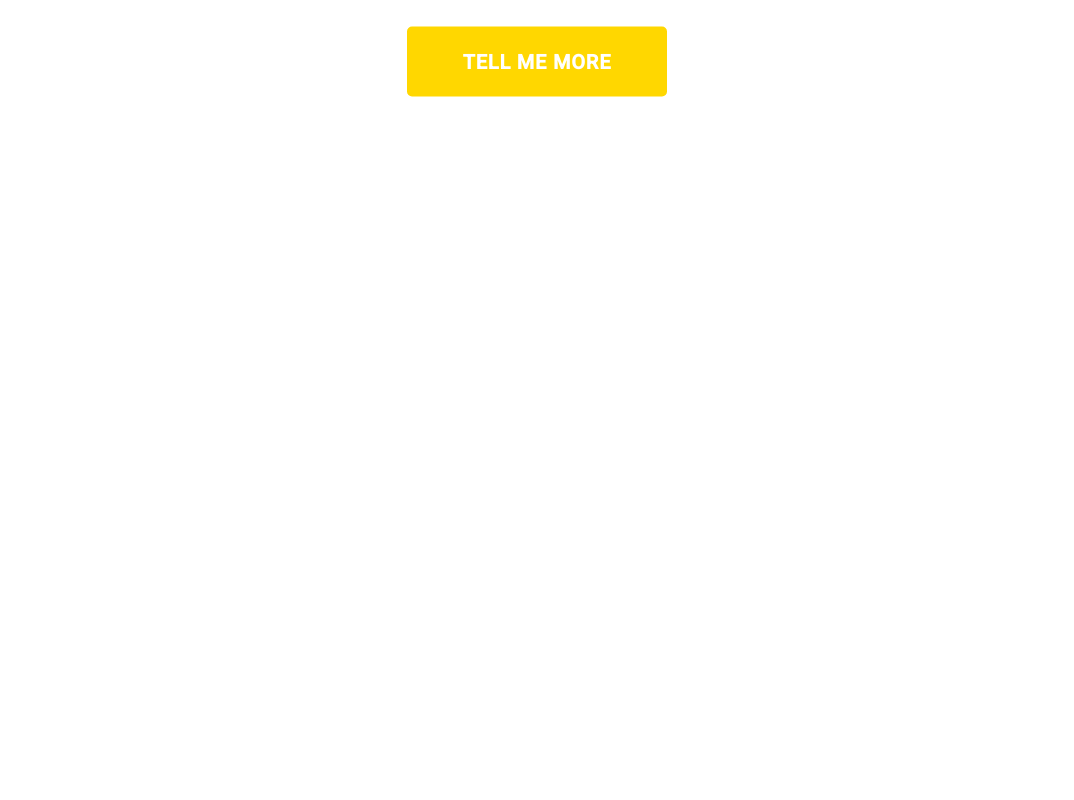
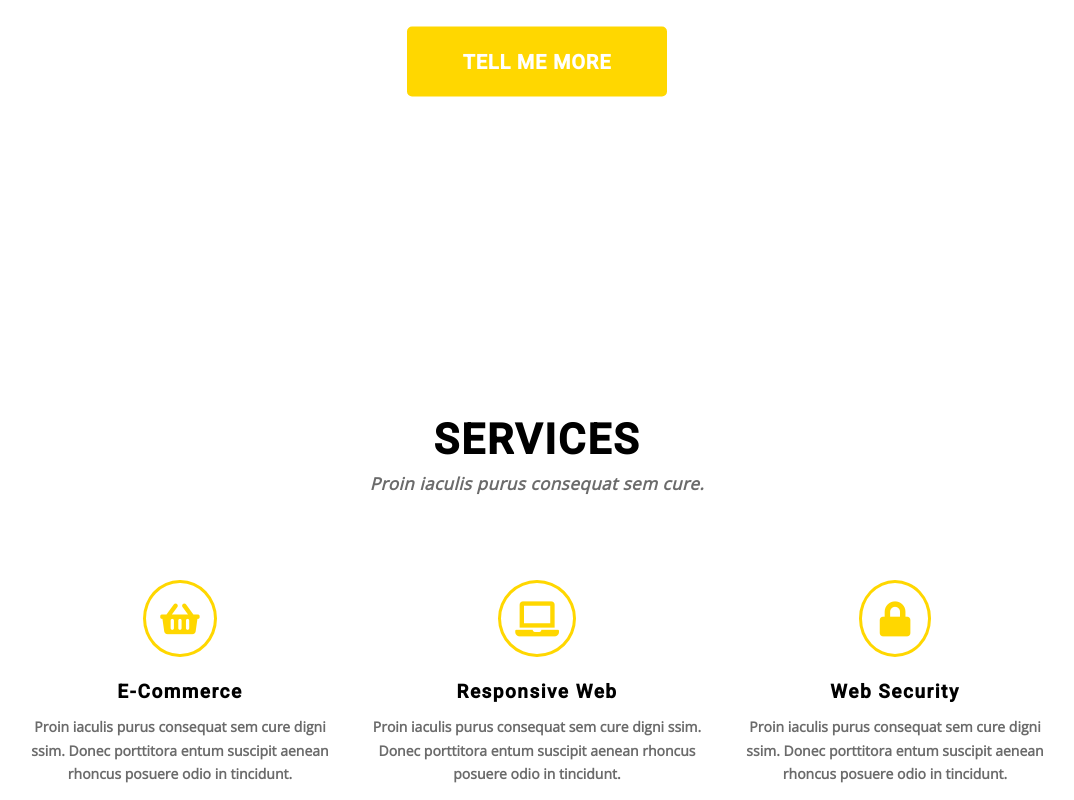
Before and after one commit to Kamil-96/zad-4.6, a website: page index.html in a window 1280 px wide. Shown: the part 511-1311 px from the top of the page, without its empty margins (103-1177 px from the left). Before the commit the page ends 800 px from the top, so only its background shows below. Drawn offline with nearby package versions, Linux system fonts and the light colour scheme.

Commit message:
Add section for services, add global styles

```diff
--- a/index.html
+++ b/index.html
@@ -36,5 +36,29 @@
                 <a class="btn" href="#">TELL ME MORE</a>
             </div>
         </header>
+
+        <section class="services">
+            <div class="container">
+                <h2 class="section-title">SERVICES</h2>
+                <h3 class="section-subtitle">Proin iaculis purus consequat sem cure.</h3>
+                <div class="row">
+                    <div class="col-md-4">
+                        <i class="fas fa-shopping-basket"></i>
+                        <h3>E-Commerce</h3>
+                        <p>Proin iaculis purus consequat sem cure digni ssim. Donec porttitora entum suscipit aenean rhoncus posuere odio in tincidunt.</p>
+                    </div>
+                    <div class="col-md-4">
+                        <i class="fas fa-laptop"></i>
+                        <h3>Responsive Web</h3>
+                        <p>Proin iaculis purus consequat sem cure digni ssim. Donec porttitora entum suscipit aenean rhoncus posuere odio in tincidunt.</p>
+                    </div>
+                    <div class="col-md-4">
+                        <i class="fas fa-lock"></i>
+                        <h3>Web Security</h3>
+                        <p>Proin iaculis purus consequat sem cure digni ssim. Donec porttitora entum suscipit aenean rhoncus posuere odio in tincidunt.</p>
+                    </div>
+                </div>
+            </div>
+        </section>
     </body>
 </html>
--- a/sass/style.scss
+++ b/sass/style.scss
@@ -14,8 +14,29 @@ $color-five: #FFD700;
 body {
     margin: 0;
 }
+h2, h3 {
+    text-align: center;
+}
 a {
     text-decoration: none;
+}
+section {
+    padding-top: 91px;
+}
+.section-title {
+    font-size: 42px;
+            font-family: $font-header;
+            letter-spacing: 2px;
+            margin-bottom: 0;
+}
+.section-subtitle {
+    margin-top: 8px;
+    font-family: $font-text;
+    font-size: 17px;
+    font-style: italic;
+    letter-spacing: 0.5px;
+    font-weight: bold;
+    color: $color-three;
 }
 
 /* Header */
@@ -110,3 +131,47 @@ a {
         }
     }
 }
+
+/* Services */
+
+.services {
+
+    .row {
+        margin-top: 85px;
+
+        .col-md-4 {
+            text-align: center;
+
+            .fas {
+                font-size: 35px;
+                border: 3.5px solid;
+                border-radius: 50%;
+                padding: 18px 14px;
+                color: $color-five;
+            }
+            .fa-lock {
+                padding: 18px 18px;
+            }
+            h3 {
+                margin: 23px 0 0 0;
+                font-size: 19px;
+                letter-spacing: 1.5px;
+                font-family: $font-header;
+            }
+            p {
+                font-family: $font-text;
+                margin-top: 12px;
+                font-size: 14px;
+                line-height: 1.7;
+                color: $color-three;
+                font-weight: 700;
+            }
+            &:first-of-type {
+                padding-left: 61px;
+            }
+            &:last-of-type {
+                padding-right: 59px;
+            }
+        }
+    }
+}
```
Also changed, not shown: css/style.css, 1 other file.
